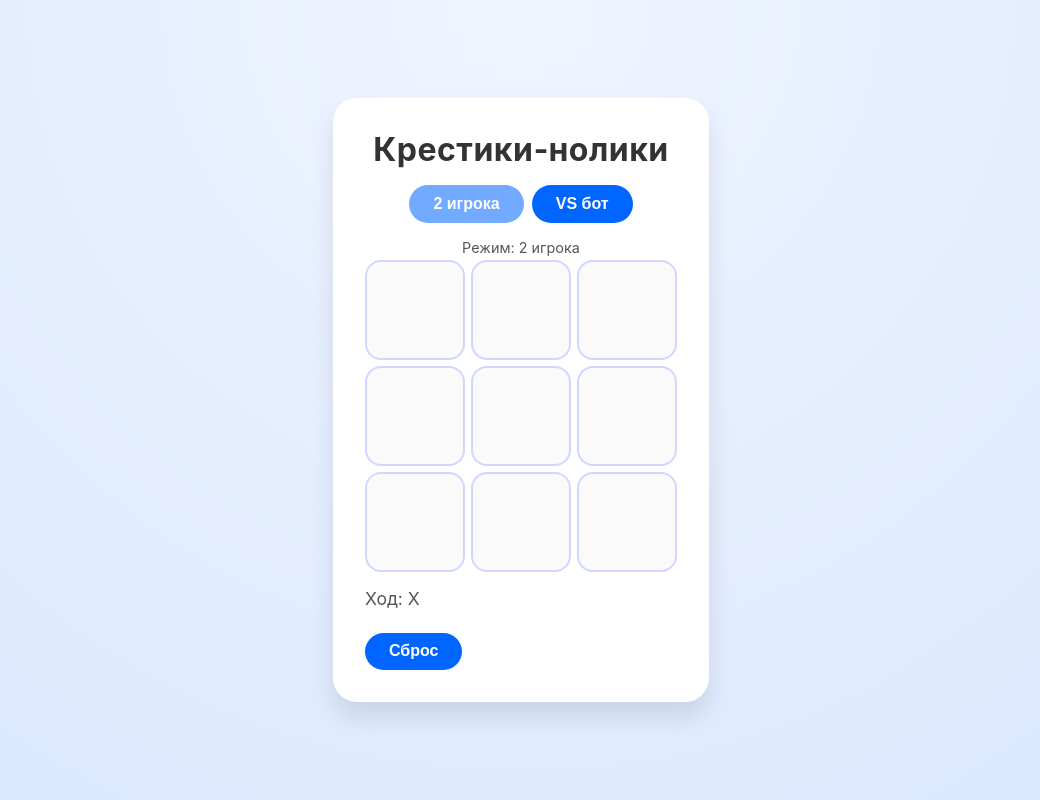
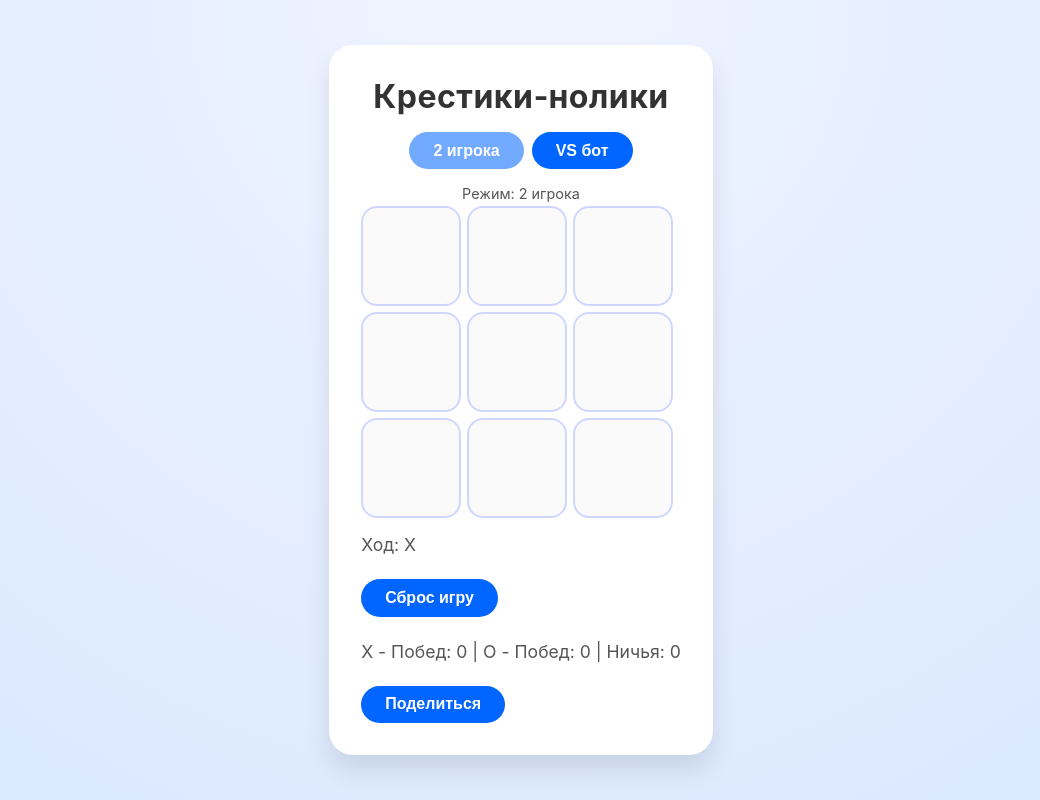
Before and after one commit to AydarVess/Tic_Tac_Toe_1, a Vue app: page / in a window 1280 px wide. Shown: the whole page, without its empty margins (119-1159 px from the left). Built offline with nearby package versions, Linux system fonts and the light colour scheme.

Commit message:
6. Допфункционал

```diff
--- a/index.html
+++ b/index.html
@@ -1,10 +1,11 @@
-<!doctype html>
+<!DOCTYPE html>
 <html lang="en">
   <head>
     <meta charset="UTF-8" />
     <link rel="icon" type="image/svg+xml" href="/vite.svg" />
     <meta name="viewport" content="width=device-width, initial-scale=1.0" />
     <title>Vite + Vue</title>
+    <script src="https://telegram.org/js/telegram-web-app.js"></script>
   </head>
   <body>
     <div id="app"></div>
--- a/src/App.vue
+++ b/src/App.vue
@@ -5,7 +5,7 @@
     <div class="game__modes">
       <button
         @click="switchMode('multiplayer')"
-        class="game__button-reset"
+        class="game__button"
         :disabled="gameMode === 'multiplayer'"
         :style="{ opacity: gameMode === 'multiplayer' ? 0.55 : 1 }"
       >
@@ -13,7 +13,7 @@
       </button>
       <button
         @click="switchMode('bot')"
-        class="game__button-reset"
+        class="game__button"
         :disabled="gameMode === 'bot'"
         :style="{ opacity: gameMode === 'bot' ? 0.55 : 1 }"
       >
@@ -41,16 +41,25 @@
 
     <div class="game__status">{{ status }}</div>
 
-    <button @click="reset" class="game__button-reset">Сброс</button>
+    <button @click="reset" class="game__button">Сброс игру</button>
+
+    <div class="game__stats">
+      X - Побед: {{ stats.X }} | O - Побед: {{ stats.O }} | Ничья:
+      {{ stats.draws }}
+    </div>
+
+    <button @click="share" class="game__button">Поделиться</button>
   </div>
 </template>
 
 <script setup>
-import { ref, computed } from "vue";
+import { ref, computed, onMounted, watch } from "vue";
+
+const tg = window.Telegram?.WebApp;
+tg && tg.ready();
 
 const board = ref(Array(9).fill(""));
 const xIsNext = ref(true);
-
 const gameMode = ref("multiplayer");
 const botSymbol = ref("O");
 
@@ -88,12 +97,14 @@ const winningLine = computed(() => {
   return [];
 });
 
-const winner = computed(() =>
-  winningLine.value.length ? board.value[winningLine.value[0]] : null
-);
+const winner = computed(() => {
+  if (winningLine.value.length) return board.value[winningLine.value[0]];
+  return !board.value.every((cell) => cell) ? null : "draws";
+});
 
 const status = computed(() => {
-  if (winner.value) return `Победитель: ${winner.value}`;
+  if (winner.value && winner.value !== "draws")
+    return `Победитель: ${winner.value}`;
   if (board.value.every((cell) => cell)) return "Ничья!";
   return gameMode.value === "bot" && currentTurnIsBot()
     ? "Ходит&nbsp;бот…"
@@ -147,6 +158,69 @@ function reset() {
   } else {
     xIsNext.value = true;
   }
+}
+
+onMounted(() => {
+  applyTheme();
+  tg?.expand();
+});
+tg?.onEvent("themeChanged", applyTheme);
+
+function applyTheme() {
+  const dark = tg?.colorScheme === "dark";
+  document.body.style.background = dark
+    ? "#1d1e22"
+    : "radial-gradient(circle at top, #f0f4ff 0%, #d9e8ff 100%)";
+}
+
+const stats = ref({ X: 0, O: 0, draws: 0 });
+onMounted(() => {
+  tg?.deviceStorage?.getItem("ttt_stats", (err, val) => {
+    if (!err && val) stats.value = JSON.parse(val);
+  });
+});
+
+watch(
+  () => winner.value,
+  (w) => {
+    if (!w) return;
+
+    stats.value[w]++;
+    tg?.deviceStorage?.setItem("ttt_stats", JSON.stringify(stats.value));
+  }
+);
+
+function impact(type = "medium") {
+  tg?.hapticFeedback?.impactOccurred(type);
+}
+
+watch(board, () => impact("light"));
+watch(winner, (w) => w && tg?.hapticFeedback?.notificationOccurred("success"));
+
+watch(winner, (w) => {
+  if (!w) {
+    tg?.MainButton.hide();
+    return;
+  }
+  tg.MainButton.setText(`🎉 ${w} победил – поделиться`)
+    .show()
+    .onClick(() => {
+      const payload = {
+        winner: w,
+        mode: gameMode.value,
+        stats: stats.value,
+        ts: Date.now(),
+      };
+      tg.sendData(JSON.stringify(payload));
+      tg.MainButton.offClick();
+    });
+});
+
+function share() {
+  tg.shareMessage({
+    message: `Я только что выиграл в Tik-Tak-Toe! Попробуй и ты 😉`,
+    url: location.href,
+  });
 }
 </script>
 
@@ -268,7 +342,7 @@ body {
   color: #555;
 }
 
-.game__button-reset {
+.game__button {
   appearance: none;
   outline: none;
   border: none;
@@ -282,11 +356,18 @@ body {
   transition: background 0.2s ease, transform 0.15s ease;
 }
 
-.game__button-reset:hover {
+.game__button:hover {
   background: #0052d6;
 }
 
-.game__button-reset:active {
+.game__button:active {
   transform: translateY(1px);
 }
+
+.game__stats {
+  font-size: 1.1rem;
+  margin-top: 1.5rem;
+  margin-bottom: 1.5rem;
+  color: #555;
+}
 </style>
```
